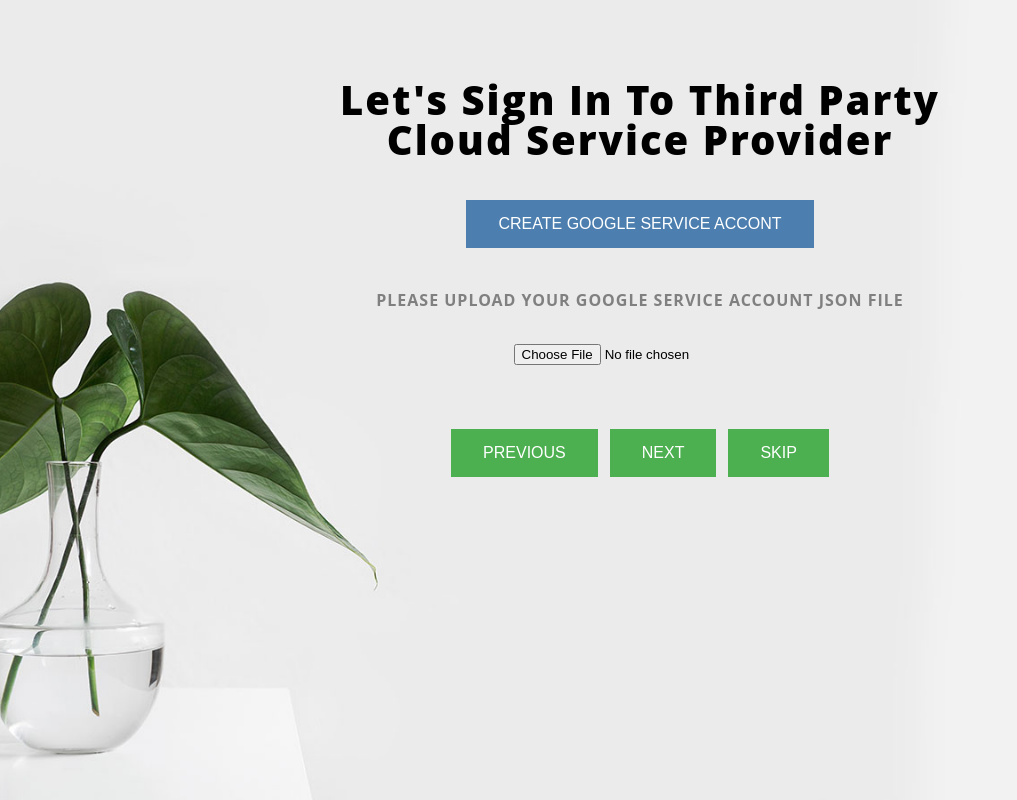
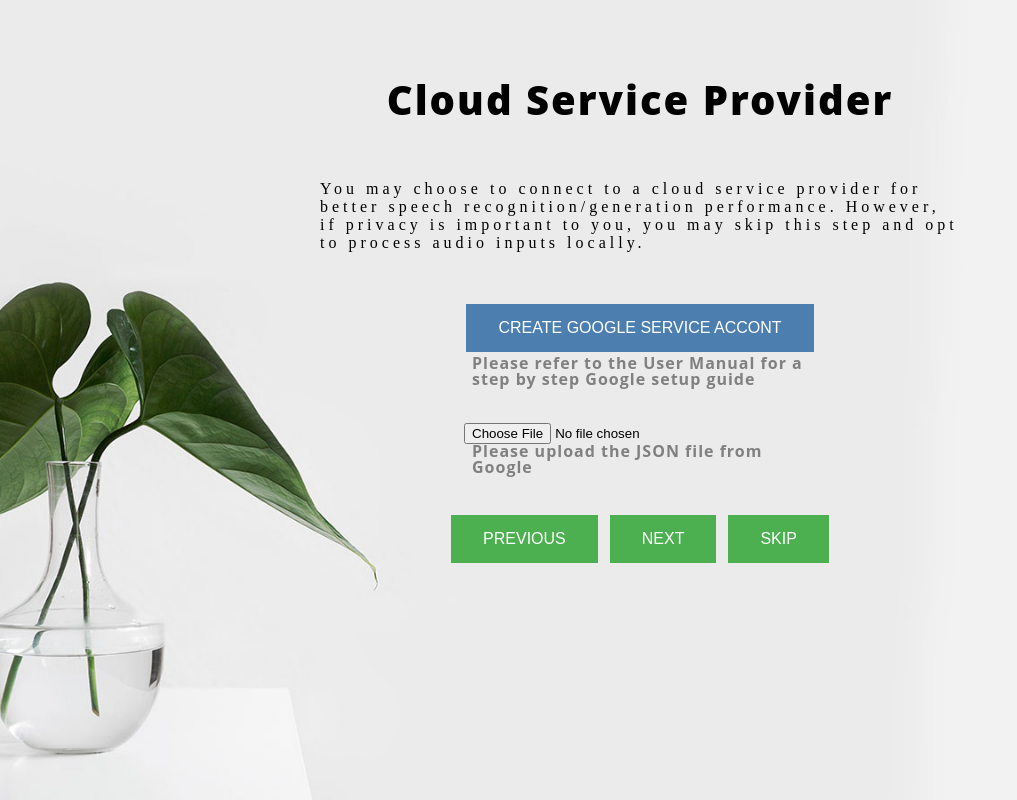
Before and after one commit to cortictechnology/cait, a Flask app: page /thirdsignin in a window 1280 px wide. Shown: the whole page, without its empty margins (0-1017 px from the left). Run offline with Flask 2, Linux system fonts and the light colour scheme.

Commit message:
update setup flow text and screenshot

```diff
--- a/src/cortic_webapp/main.py
+++ b/src/cortic_webapp/main.py
@@ -93,9 +93,6 @@ def setup():
 def prev_setup():
     return render_template('setup.html')
 
-@application.route('/agreement')
-def agreement():
-    return render_template('agreement.html')
 
 @application.route('/wifi')
 def wifi():
--- a/src/cortic_webapp/static/js/string_locale.js
+++ b/src/cortic_webapp/static/js/string_locale.js
@@ -161,23 +161,15 @@ var localizedStrings={
         'chs/CN':'登出'
     },
     setupWelcome:{
-        'en/US':'Welcome! This is the first step of customizing your own CAIT.',
-        'chs/CN':'欢迎！这是定制自己的CAIT的第一步。'
-    },
-    eula:{
-        'en/US':'End-User License Agreement ("Agreement")',
-        'chs/CN':'最终用户许可协议（“协议”）'
+        'en/US':'Welcome to the CAIT setup',
+        'chs/CN':'欢迎来到CAIT的设置页面'
     },
     lastUpdate:{
         'en/US':'Last updated: May 22, 2020',
         'chs/CN':'上次更新时间：2020年5月22日'
     },
-    agree:{
-        'en/US':'  I Agree ',
-        'chs/CN':' 我同意 '
-    },
     connectWifi:{
-        'en/US':"Let's connect to a WiFi network",
+        'en/US':"Connecting to WIFI network",
         'chs/CN':'让我们连接到WiFi网络'
     },
     selectedWifi:{
@@ -185,7 +177,7 @@ var localizedStrings={
         'chs/CN':'选择WiFi'
     },
     availWifi:{
-        'en/US':"Available WiFi",
+        'en/US':"Click for WIFI list",
         'chs/CN':'可用的Wifi'
     },
     enterPassword:{
@@ -221,23 +213,23 @@ var localizedStrings={
         'chs/CN':'开始设定'
     },
     customDevice:{
-        'en/US':'Customizing your device',
+        'en/US':'Setup your device',
         'chs/CN':'自定义您的设备'
     },
     nameDevice:{
-        'en/US':'How do you want to name your device?',
+        'en/US':'Hostname',
         'chs/CN':'您想如何命名您的设备？'
     },
     askUsername:{
-        'en/US':'What is your username?',
+        'en/US':'Username?',
         'chs/CN':'您的用户名是什么？'
     },
     askPassword:{
-        'en/US':'Please enter a password for your user',
+        'en/US':'Password',
         'chs/CN':'请输入您的用户密码'
     },
     testHardware:{
-        'en/US':'We will now test the connected camera and audio devices',
+        'en/US':'Peripheral test',
         'chs/CN':'现在，我们将测试连接的摄像头和音频设备'
     },
     availCam:{
@@ -265,8 +257,24 @@ var localizedStrings={
         'chs/CN':'初始化硬件'
     },
     thirdSignin:{
-        'en/US':"Let's sign in or register to third party cloud service provider, after creating an account, please enter the API key and Secret Key to below, then press the next button",
+        'en/US':"Cloud Service Provider",
         'chs/CN':'让我们登录或注册到第三方云服务提供商，创建帐户后，请在下面输入API Key和Secret Key，然后按下一步按钮'
+    },
+    thirdLoginin:{
+        'en/US':"Create Google Service Accont",
+        'chs/CN':'让我们登录或注册到第三方云服务提供商'
+    },
+    thirdsignin_explain:{
+        'en/US':"You may choose to connect to a cloud service provider for better speech recognition/generation performance.  However, if privacy is important to you, you may skip this step and opt to process audio inputs locally.",
+        'chs/CN':''
+    },
+    thirdsignin_upload:{
+        'en/US':"Please refer to the User Manual for a step by step Google setup guide",
+        'chs/CN':''
+    },
+    json_upload:{
+        'en/US':"Please upload the JSON file from Google",
+        'chs/CN':''
     },
     signinSuccess:{
         'en/US':"Sign in Success! Please press next button to continue.",
@@ -313,11 +321,11 @@ var localizedStrings={
         'chs/CN':'所有字段不能为空！'
     },
     congrats:{
-        'en/US':"Congratulation! CAIT is now all setup, click the button below to restart CAIT now",
+        'en/US':"Restart Your Device",
         'chs/CN':'恭喜你！现在已完成CAIT的所有设置，请单击下面的按钮立即重新启动CAIT'
     },
     reboot:{
-        'en/US':"Reboot CAIT",
+        'en/US':"Restart CAIT",
         'chs/CN':'重新启动CAIT'
     }
 }
--- a/src/cortic_webapp/templates/setup.html
+++ b/src/cortic_webapp/templates/setup.html
@@ -33,7 +33,7 @@
 			<p class="txt-center m1-txt1 p-t-33 p-b-68" id="WelcomeText">
 			</p>
 			<script>document.getElementById('WelcomeText').innerHTML = localizedStrings.setupWelcome[locale];</script>
-			<form action="/agreement" method="get" class="flex-w flex-c-m contact100-form validate-form p-t-55">
+			<form action="/wifi" method="get" class="flex-w flex-c-m contact100-form validate-form p-t-55">
 
 				<button class="flex-c-m s1-txt3 size3 how-btn trans-04 where1" id="startSetup">
 				</button>
--- a/src/cortic_webapp/templates/third_signin.html
+++ b/src/cortic_webapp/templates/third_signin.html
@@ -2,7 +2,9 @@
 <head>
   <title>CAIT Setup</title>
 	<meta charset="UTF-8">
-	<meta name="viewport" content="width=device-width, initial-scale=1">
+  <meta name="viewport" content="width=device-width, initial-scale=1">
+  <script src="{{url_for('static', filename='js/string_locale.js') }}"></script>
+  <script>var locale="en/US";</script>
 <!--===============================================================================================-->
   <link rel="icon" type="image/png" href="/static/images/favicon.ico"/>
   <style>
@@ -13,8 +15,9 @@
     }
 
     p {
-        text-align: center;
         margin-top: 3vh;
+        width: 40rem;
+        margin-bottom: 3rem;
     }
 
     body {
@@ -30,8 +33,7 @@
     -webkit-box-pack: start;
             justify-content: flex-start;
     font-family: "Ek Mukta";
-    text-transform: uppercase;
-    font-weight: 600;
+    font-weight: 100;
     letter-spacing: 4px;
     background-image: url('/static/images/bg01.jpg');
     background-position: center;
@@ -64,6 +66,8 @@
     font-family: "Open Sans";
     font-weight: 700;
     color: grey;
+    margin-top: -1;
+    width: 21rem;
     }
 
     form {
@@ -110,23 +114,34 @@
         box-shadow: 0 12px 16px 0 rgba(0,0,0,0.24),0 17px 50px 0 rgba(0,0,0,0.19);
      }
 
+     .json-upload {
+       width: 22rem;
+     }
+
   </style>
 </head>
 
 <body>
-    <h1><span>Let's sign in to third party cloud service provider</span></h1>
+    <h1><span id="thirdsignin_header"></span></h1>
+    <script>document.getElementById('thirdsignin_header').innerHTML = localizedStrings.thirdSignin[locale];</script>
     <br>
     <br>
-    <button class="btn-general" id="thirdlogin" onclick="google_login()">Create Google Service Accont</button>
-    <h4>Please upload your google service account json file</h4>
+    <p id="thirdsignin_explain"></p>
+    <script>document.getElementById('thirdsignin_explain').innerHTML = localizedStrings.thirdsignin_explain[locale];</script>
+    <button class="btn-general" id="thirdlogin" onclick="google_login()"></button>
+    <script>document.getElementById('thirdlogin').innerHTML = localizedStrings.thirdLoginin[locale];</script>
+    <h4><span id="thirdsignin_upload"></span></h4>
+    <script>document.getElementById('thirdsignin_upload').innerHTML = localizedStrings.thirdsignin_upload[locale];</script>
     <br>
     <br>
-    <input type="file" id="account_json" name="account_json"><br><br>
-    <p>
+    <input class="json-upload" type="file" id="account_json" name="account_json">
+    <h4><span id="json_upload"></span></h4><br><br>
+    <script>document.getElementById('json_upload').innerHTML = localizedStrings.json_upload[locale];</script>
+    <div align="center">
       <button class="btn-next" type="button"  id="previous" onclick="prev()">Previous</button>
       <button class="btn-next" type="button"  id="upload_btn" onclick="upload_account()">Next</button>
       <button class="btn-next" type="button"  id="skip" onclick="skipThis()">Skip</button>
-    </p>
+    </div>
     <script>
       function google_login() {
         window.open("https://cloud.google.com/speech-to-text", '_blank');
```
Also changed, not shown: src/cortic_webapp/templates/agreement.html (deleted, +0 -105 lines), src/cortic_webapp/templates/wifi.html (+7 -4 lines), images/device_setup.png, images/finish.png, images/google.png, images/setup.png (added), images/testhw.png.
